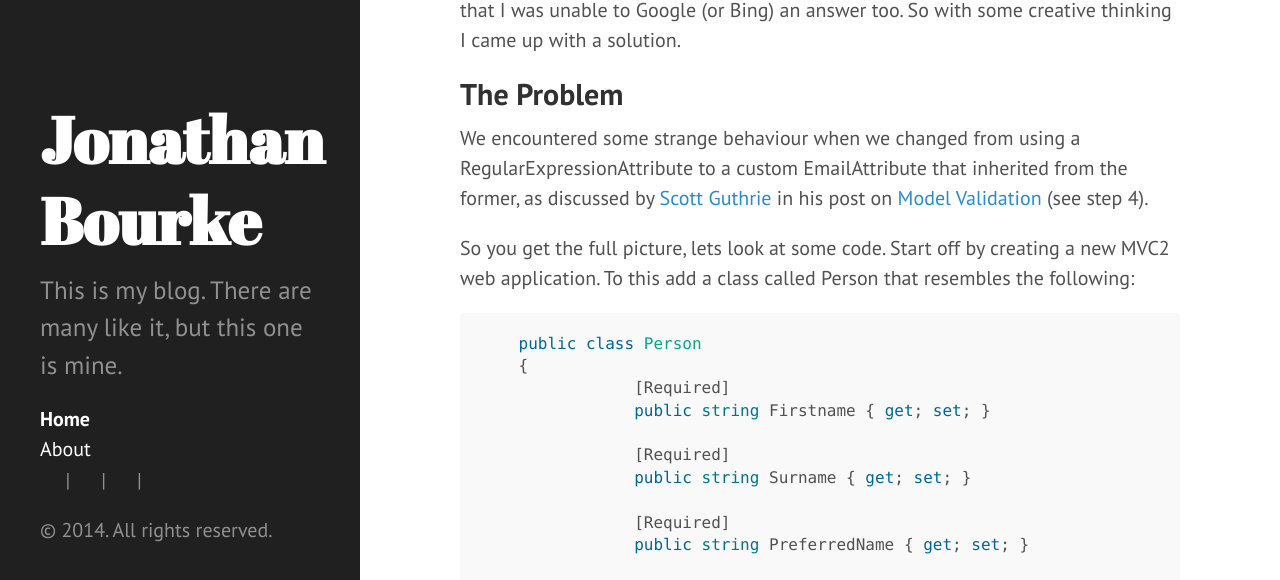
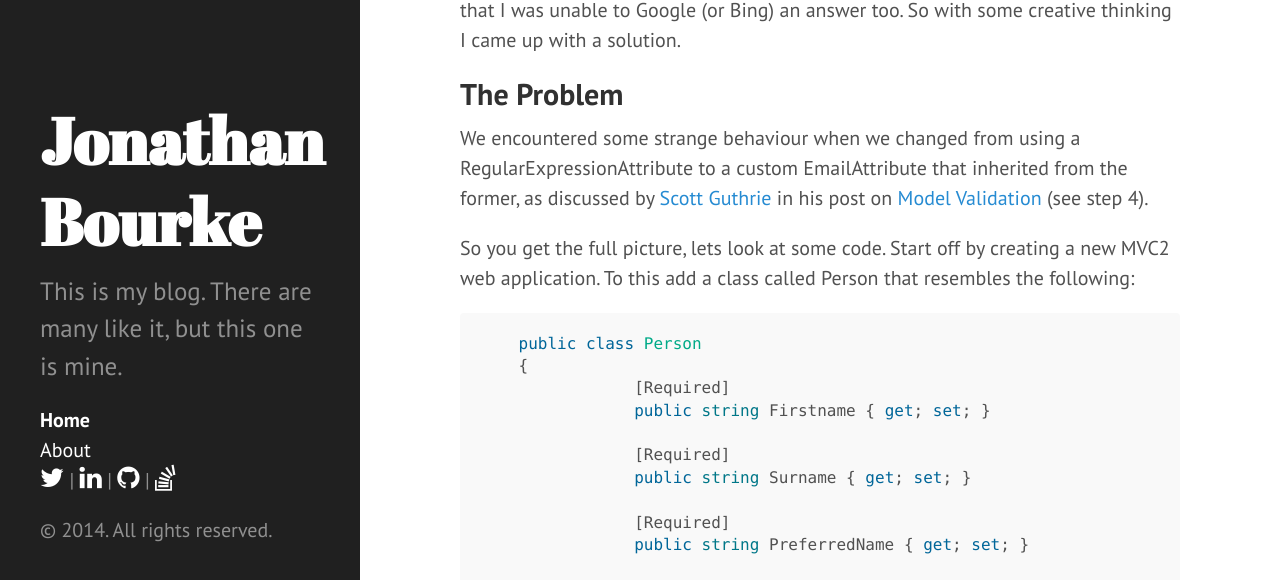
Before and after one commit to jfbourke/jfbourke.github.io, a Jekyll site: the page built from index.html, in a window 1280 px wide. Shown: the part 315-895 px from the top of the page. Built offline with Jekyll 4.4.1, drawn with Linux system fonts in a browser that asks for light colours; Markdown is read by kramdown in place of the engine named in the settings; the list of posts is cut into pages by our own code; comment, search, counter and statistics services are not loaded.

Commit message:
Adding fontawesome

```diff
--- a/public/css/bourke.css
+++ b/public/css/bourke.css
@@ -1,3 +1,15 @@
+
+
+
+@font-face {
+    font-family: 'FontAwesome';
+    src: url("/public/css/font/fontawesome-webfont.eot");
+    src: url("/public/css/font/fontawesome-webfont.eot?#iefix") format("embedded-opentype"),url("/public/css/font/fontawesome-webfont.woff") format("woff"),url("/public/css/font/fontawesome-webfont.ttf") format("truetype"),url("/public/css/font/fontawesome-webfont.svgz#FontAwesomeRegular") format("svg"),url("/public/css/font/fontawesome-webfont.svg#FontAwesomeRegular") format("svg");
+    font-weight: normal;
+    font-style: normal;
+}
+
+
 div.post-meta {
 	font-family: 'Open Sans', sans-serif;
 	font-size: 1.25rem;
```
Also changed, not shown: public/css/font/FontAwesome.otf (added), public/css/font/fontawesome-webfont.ttf (added), public/css/font/fontawesome-webfont.woff (added), 2 other files.
